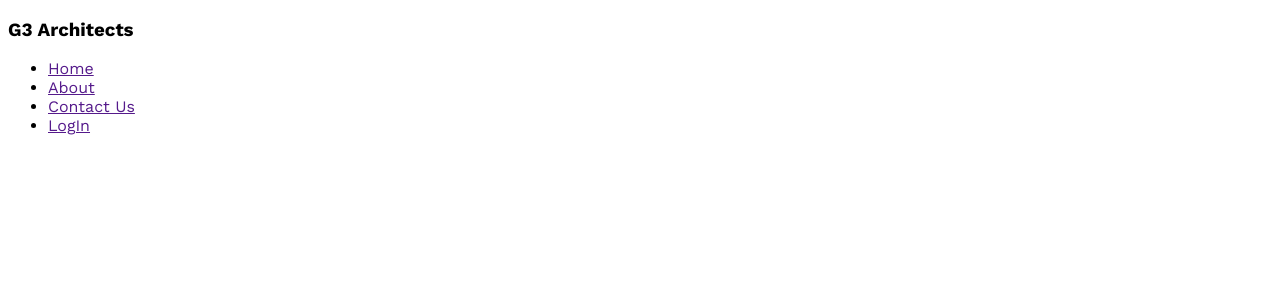
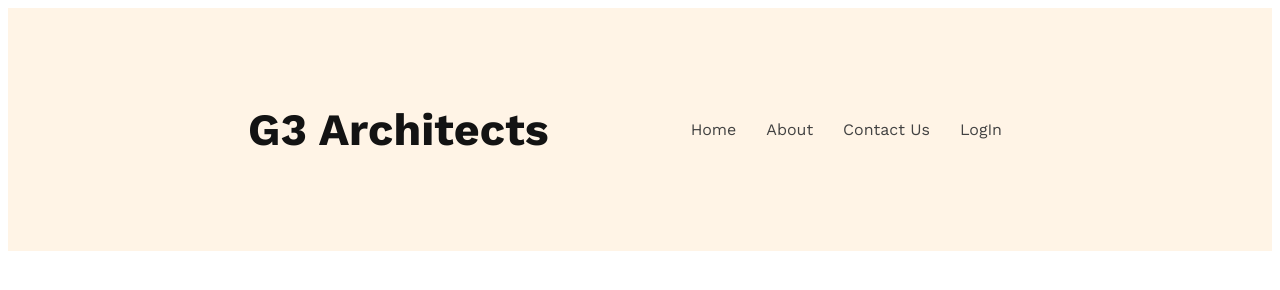
Before and after one commit to phlabib/architects-websete-G3, a plain HTML site: page index.html in a window 1280 px wide. Drawn offline with nearby package versions, Linux system fonts and the light colour scheme.

Commit message:
nav bar updated

```diff
--- a/index.html
+++ b/index.html
@@ -10,16 +10,19 @@
     <title>G3 Architects</title>
 </head>
 <body>
+    <!-- Header section -->
     <header>
         <nav>
-            <h3>G3 Architects</h3>
-            <ul>
+            <h3 class="nav-title">G3 Architects</h3>
+            <ul class="nav-menus">
                 <li><a href="">Home</a></li>
                 <li><a href="">About</a></li>
                 <li><a href="">Contact Us</a></li>
                 <li><a href="">LogIn</a></li>
             </ul>
         </nav>
+        <!-- banner -->
+
     </header>
 
     <main>
--- a/style.css
+++ b/style.css
@@ -1 +1,37 @@
-*{font-family: 'Work Sans', sans-serif;}
+* {
+  font-family: "Work Sans", sans-serif;
+}
+    /* Header section */
+header {
+  background: rgba(255, 144, 14, 0.1);
+  padding: 50px 240px;
+}
+nav {
+  display: flex;
+  justify-content: space-between;
+  align-items: center;
+}
+.nav-title {
+  font-size: 2.8rem;
+  font-weight: 700;
+  color: #131313;
+
+}
+.nav-menus{
+    color: #424242;
+    font-weight: 500;
+    font-size: 1.2rem;
+}
+nav ul {
+  display: flex;
+}
+nav li {
+  list-style: none;
+  margin-right: 30px;
+  font-size: 1rem;
+  font-weight: 500;
+}
+nav li a {
+  color: #424242;
+  text-decoration: none;
+}
```
